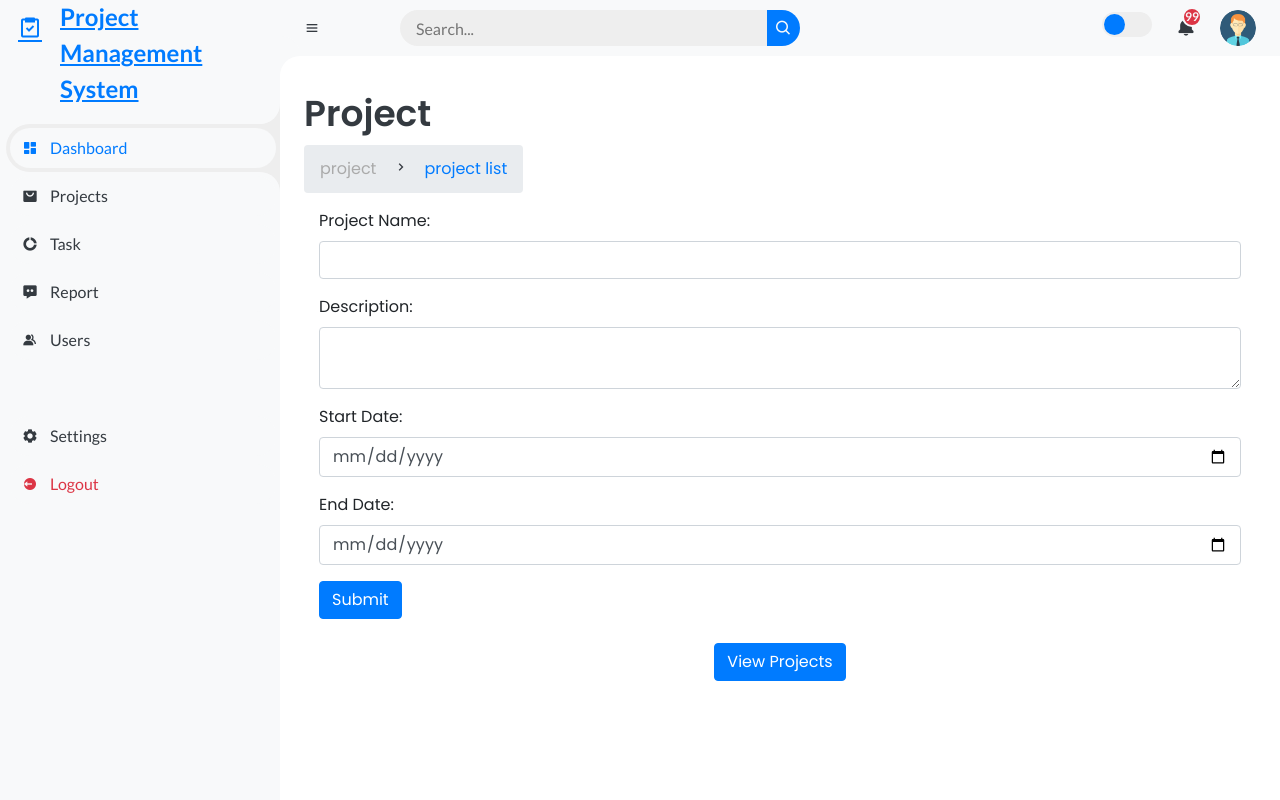
After one commit to NischalAcharya060/Second-Year-Project, a PHP site: page /project.php in a window 1280 px wide. The commit adds this page. Run offline with PHP 8.4, Linux system fonts and the light colour scheme; some libraries are stand-ins or nearby versions.

Commit message:
final commit

```diff
--- /dev/null
+++ b/project.php
@@ -0,0 +1,148 @@
+<!DOCTYPE html>
+<html lang="en">
+
+<head>
+  <meta charset="UTF-8">
+  <meta http-equiv="X-UA-Compatible" content="IE=edge">
+  <meta name="viewport" content="width=device-width, initial-scale=1.0">
+  <title>Task |Project Management System </title>
+  <link rel="stylesheet" href="css/index.css">
+  <link href="https://unpkg.com/boxicons@2.0.9/css/boxicons.min.css" rel="stylesheet" />
+  <link rel="stylesheet" href="https://maxcdn.bootstrapcdn.com/bootstrap/4.0.0/css/bootstrap.min.css">
+</head>
+
+<body>
+  <!-- SIDEBAR -->
+  <section id="sidebar">
+    <a href="https://acharyanischal.com.np" target="_blank" class="brand">
+      <i class="bx bx-task"></i>
+      <span class="logo">Project Management System</span>
+    </a>
+    <ul class="side-menu top">
+      <li class="active">
+        <a href="index.php">
+          <i class="bx bxs-dashboard"></i>
+          <span class="text">Dashboard</span>
+        </a>
+      </li>
+      <li>
+        <a href="project.php">
+          <i class="bx bxs-shopping-bag-alt"></i>
+          <span class="text">Projects</span>
+        </a>
+      </li>
+      <li>
+        <a href="#">
+          <i class="bx bxs-doughnut-chart"></i>
+          <span class="text">Task</span>
+        </a>
+      </li>
+      <li>
+        <a href="#">
+          <i class="bx bxs-message-dots"></i>
+          <span class="text">Report</span>
+        </a>
+      </li>
+      <li>
+        <a href="#">
+          <i class="bx bxs-group"></i>
+          <span class="text">Users</span>
+        </a>
+      </li>
+    </ul>
+    <ul class="side-menu">
+      <li>
+        <a href="#">
+          <i class="bx bxs-cog"></i>
+          <span class="text">Settings</span>
+        </a>
+      </li>
+      <li>
+        <a href="index.php?logout='1'" class="logout">
+          <i class="bx bxs-log-out-circle"></i>
+          <span class="text">Logout</span>
+        </a>
+      </li>
+    </ul>
+  </section>
+
+  <section id="content">
+    <!-- NAVBAR -->
+    <nav>
+      <i class="bx bx-menu"></i>
+      <a href="#" class="nav-link"></a>
+      <form action="#">
+        <div class="form-input">
+          <input type="search" placeholder="Search..." />
+          <button type="submit" class="search-btn">
+            <i class="bx bx-search"></i>
+          </button>
+        </div>
+      </form>
+      <input type="checkbox" id="switch-mode" hidden />
+      <label for="switch-mode" class="switch-mode"></label>
+      <a href="#" class="notification">
+        <i class="bx bxs-bell"></i>
+        <span class="num">99</span>
+      </a>
+      <a href="#" class="profile">
+        <img src="img/admin.png" />
+      </a>
+      <?php if (isset($_SESSION['username'])) : ?>
+        <span style="color: var(--txt2);">Welcome, <strong><?php echo $_SESSION['username']; ?></strong></span>
+        <a href="index.php?logout='1'" style="color: var(--txt);" class="btn">logout</a>
+      <?php endif ?>
+      </div>
+    </nav>
+    <!-- MAIN -->
+    <main>
+      <div class="head-title">
+        <div class="left">
+          <h1>Project</h1>
+          <ul class="breadcrumb">
+            <li>
+              <a href="#">project</a>
+            </li>
+            <li><i class="bx bx-chevron-right"></i></li>
+            <li>
+              <a class="active" href="project.php">project list</a>
+            </li>
+          </ul>
+        </div>
+      </div>
+      <!-- project -->
+      <div class="container">
+		<form method="post" action="create.php">
+			<div class="form-group">
+				<label for="project_name">Project Name:</label>
+				<input type="text" class="form-control" id="project_name" name="project_name">
+			</div>
+
+			<div class="form-group">
+				<label for="description">Description:</label>
+				<textarea class="form-control" id="description" name="description"></textarea>
+			</div>
+
+			<div class="form-group">
+				<label for="start_date">Start Date:</label>
+				<input type="date" class="form-control" id="start_date" name="start_date">
+			</div>
+
+			<div class="form-group">
+				<label for="end_date">End Date:</label>
+				<input type="date" class="form-control" id="end_date" name="end_date">
+			</div>
+
+			<button type="submit" class="btn btn-primary">Submit</button>
+		</form>
+	</div>
+  <div class="text-center mt-4">
+  <a href="project_view.php" class="btn btn-primary">View Projects</a>
+</div>
+
+	<script src="https://code.jquery.com/jquery-3.2.1.slim.min.js"></script>
+	<script src="https://maxcdn.bootstrapcdn.com/bootstrap/4.0.0/js/bootstrap.min.js"></script>
+
+</body>
+
+</html>
```
Also changed, not shown: create.php (added, +24 -0 lines), delete.php (added, +21 -0 lines), index.php (+2 -7 lines), project_view.php (added, +66 -0 lines), server.php (+11 -5 lines), update.php (added, +89 -0 lines).
